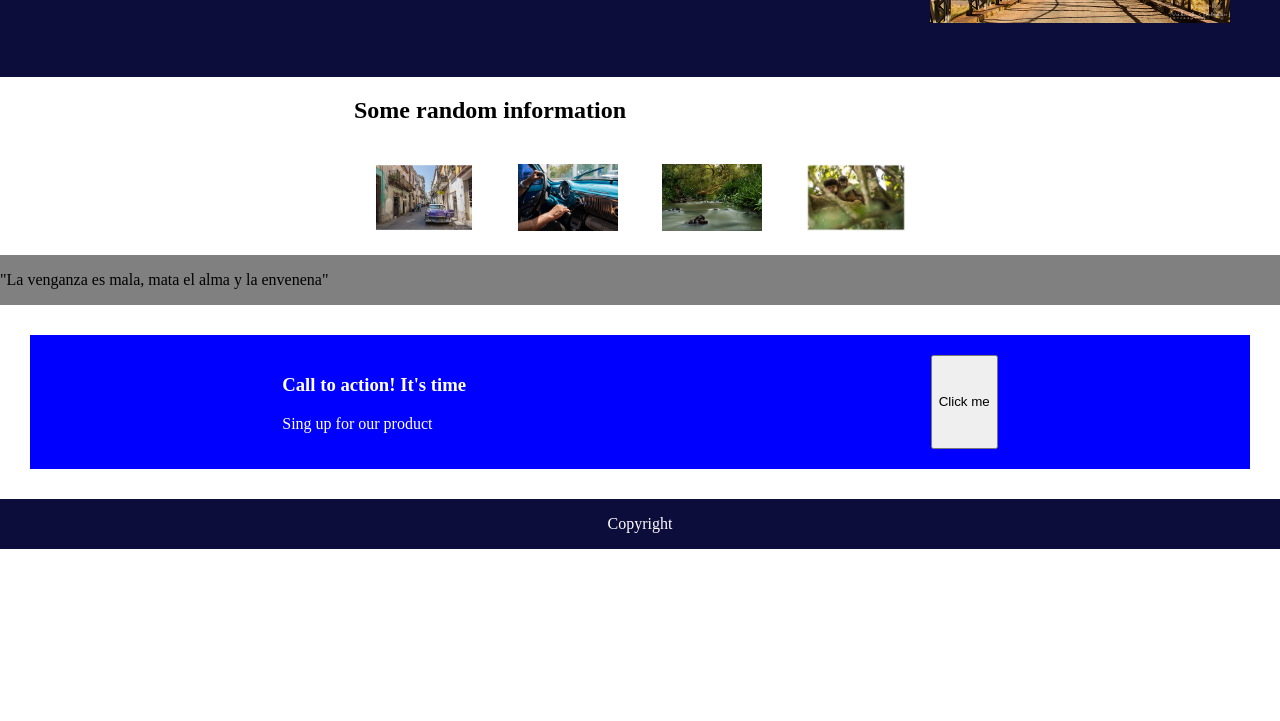
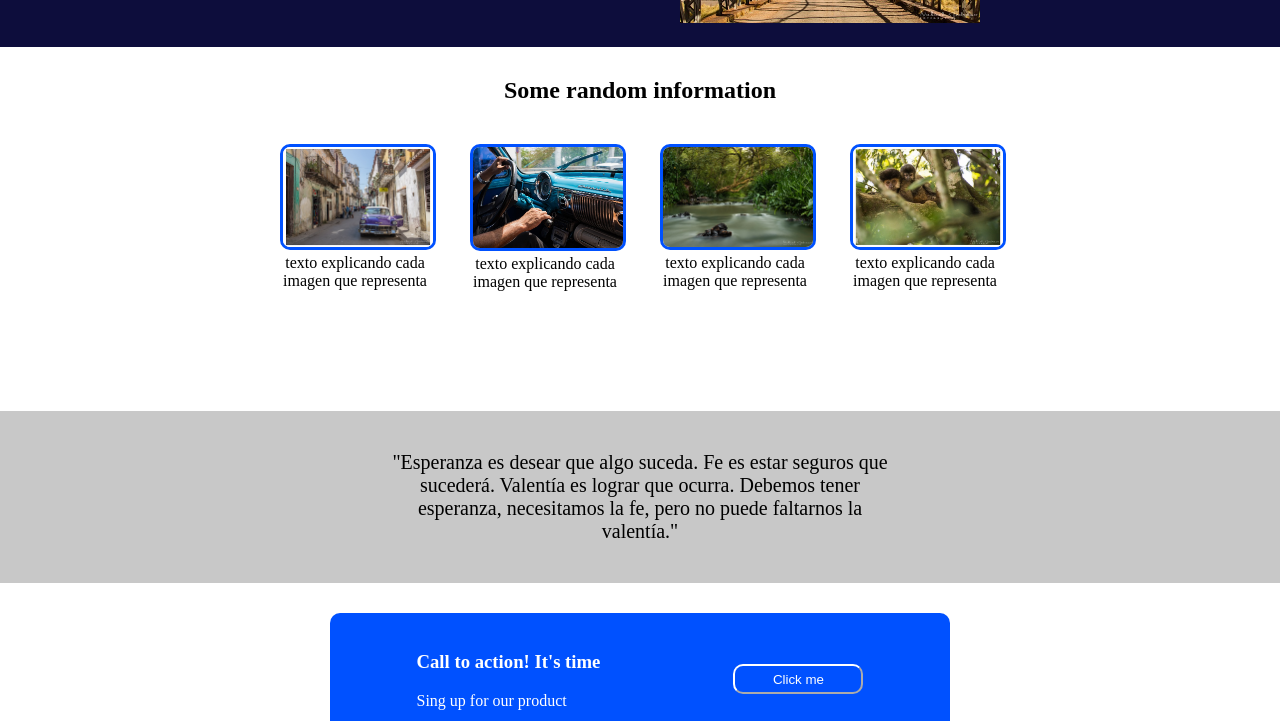
Before and after one commit to danielro999/landing_page, a plain HTML site: page index.html in a window 1280 px wide. Shown: the part 236-957 px from the top of the page. Before the commit the page ends 800 px from the top, so only its background shows below. Drawn offline with Linux system fonts and the light colour scheme.

Commit message:
pagina terminada basico

```diff
--- a/index.html
+++ b/index.html
@@ -11,7 +11,7 @@
 <body>
     <div class="header">
         <div class="up">
-            <h3>header</h3>
+            <h3>Header logo</h3>
             <div class="links">
                 <a>link one</a>
                 <a>link two</a>
@@ -25,7 +25,7 @@
                 <input type="button" value="Click me" >
             </div>
             <div class="imagen">
-                <img src="/img/DSC_0172(R).JPG" alt="">
+                <img src="./img/DSC_0172(R).JPG" alt="">
             </div>
 
         </div>
@@ -34,15 +34,30 @@
     <div class="info">
         <h2>Some random information</h2>
         <div class="imagenes">
-            <img src="/img/DSC_2452 (R).JPG">
-            <img src="/img/DSC_2679-3(R).jpg">
-            <img src="/img/DSC_4368(R).jpg">
-            <img src="/img/DSC_7960-2(R).jpg">
+            <div class="imagen">
+                <img src="./img/DSC_2452 (R).JPG">
+                <div class="text">texto explicando cada imagen que representa</div>
+            </div>
+            <div class="imagen">
+                <img src="./img/DSC_2679-3(R).jpg">
+                <div class="text">texto explicando cada imagen que representa</div>
+
+            </div>
+            <div class="imagen">
+                <img src="./img/DSC_4368(R).jpg">
+                <div class="text">texto explicando cada imagen que representa</div>
+
+            </div>
+            <div class="imagen">
+                <img src="./img/DSC_7960-2(R).jpg">
+                <div class="text">texto explicando cada imagen que representa</div>
+
+            </div>
         </div>
     </div>
 
     <div class="frase">
-        <p>"La venganza es mala, mata el alma y la envenena"</p>
+        <p>"Esperanza es desear que algo suceda. Fe es estar seguros que sucederá. Valentía es lograr que ocurra. Debemos tener esperanza, necesitamos la fe, pero no puede faltarnos la valentía."</p>
     </div>
 
     <div class="comunicacion">
--- a/styles.css
+++ b/styles.css
@@ -8,10 +8,11 @@ body{
     color: wheat;
     display: flex;
     flex-direction: column;
-    padding: 50px;
+    padding: 20px 300px;
     padding-top: 0%;
     background-color: rgb(13, 13, 60);
     justify-content: space-around;
+
 }
 
 .up, .down{
@@ -30,25 +31,52 @@ img{
 
 .info{
     margin: auto;
+    padding: 10px 100px 100px;
     background-color: rgb(255, 255, 255);
+    text-align: center;
+
 }
 
+.imagenes{
+    display: flex;
+    flex-wrap: wrap;
+}
+
+.imagenes .imagen{
+    max-width: 150px;
+    margin: 20px;
+}
 .imagenes img{
-    width: 100px;
-    margin: 20px;
+    width: 150px;
+    border-color: rgb(0, 81, 255);
+    border-radius: 10px;
+    border-style: solid;
 }
 
 .frase{
-    background-color: gray;
+    background-color: rgb(200, 200, 200);
 }
 
+.frase p{
+    font-size: 20px;
+    width: 500px;
+    margin: auto;
+    text-align: center;
+    padding: 40px 0;
+}
+
+.comunicacion{
+    margin: 0 300px;
+}
 .action{
     margin: 30px;
     display: flex;
-    background-color: blue;
+    background-color: rgb(0, 81, 255);
     padding: 20px;
     color: white;
     justify-content: space-around;
+    align-items: center;
+    border-radius: 10px;
 }
 
 .footer{
@@ -56,3 +84,13 @@ img{
     text-align: center;
     color: white;
 }
+
+input{
+    height: 30px;
+    width: 130px;
+    border-radius: 10px;
+    color: white;
+    background-color: rgb(0, 81, 255);
+    border-color: white;
+
+}
```
